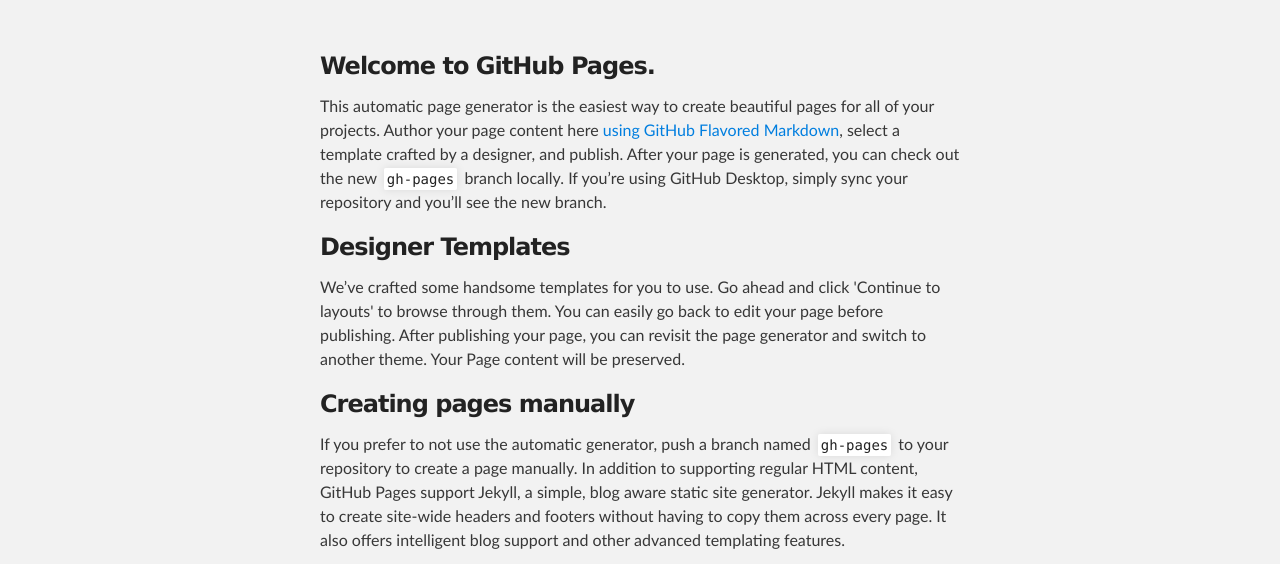
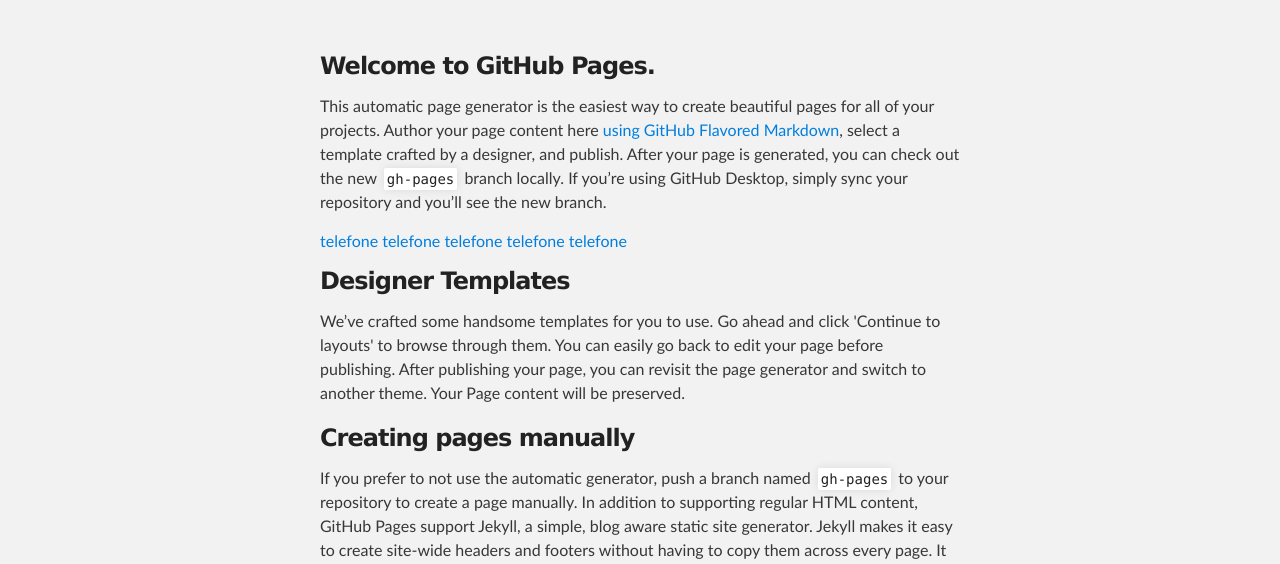
Before and after one commit to xzpedroxz/xzpedroxz.github.io, a plain HTML site: page index.html in a window 1280 px wide. Shown: the part 212-776 px from the top of the page. Drawn offline with Linux system fonts and the light colour scheme.

Commit message:
Update index.html

```diff
--- a/index.html
+++ b/index.html
@@ -32,6 +32,11 @@
 
 <p>This automatic page generator is the easiest way to create beautiful pages for all of your projects. Author your page content here <a href="https://guides.github.com/features/mastering-markdown/">using GitHub Flavored Markdown</a>, select a template crafted by a designer, and publish. After your page is generated, you can check out the new <code>gh-pages</code> branch locally. If you’re using GitHub Desktop, simply sync your repository and you’ll see the new branch.</p>
 
+        <a href="tel:984485517">telefone</a>
+        <a href="tel:984485517">telefone</a>
+        <a href="tel:984485517">telefone</a>
+        <a href="tel:984485517">telefone</a>
+        <a href="tel:984485517">telefone</a>
 <h3>
 <a id="designer-templates" class="anchor" href="#designer-templates" aria-hidden="true"><span aria-hidden="true" class="octicon octicon-link"></span></a>Designer Templates</h3>
 
```
